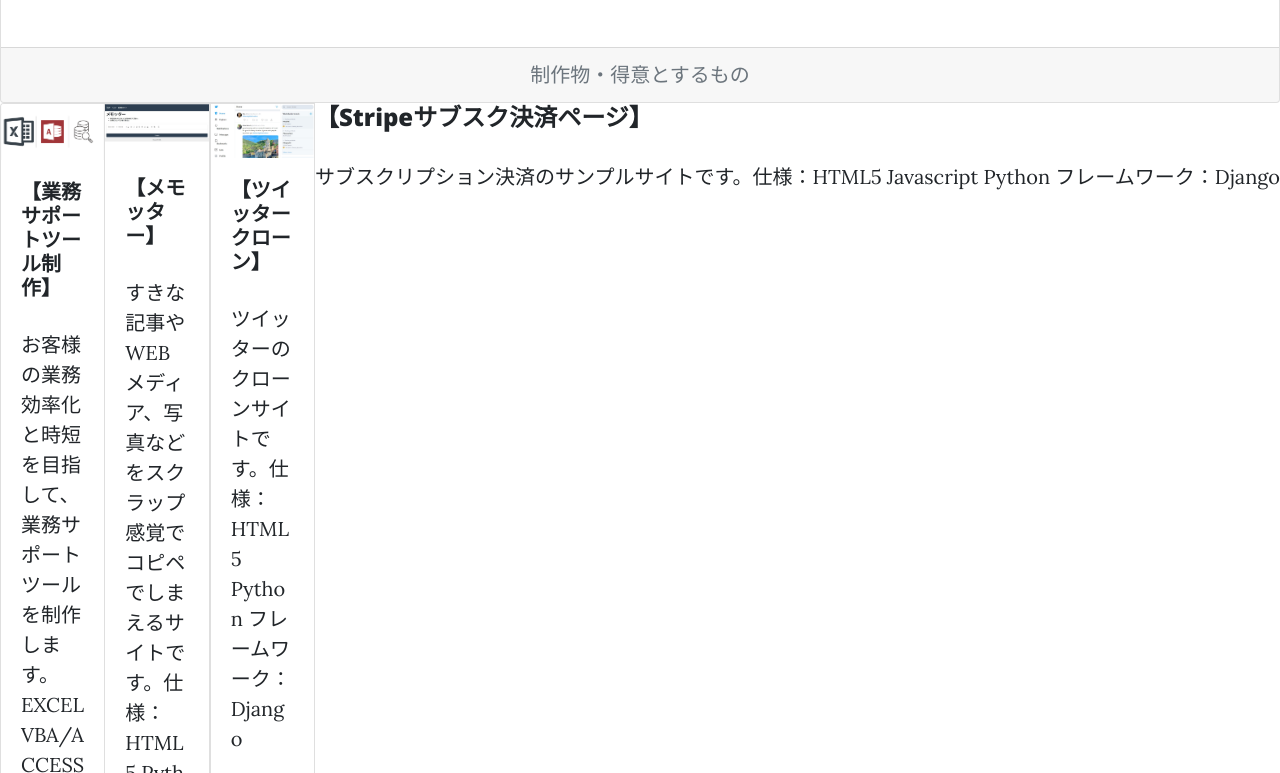
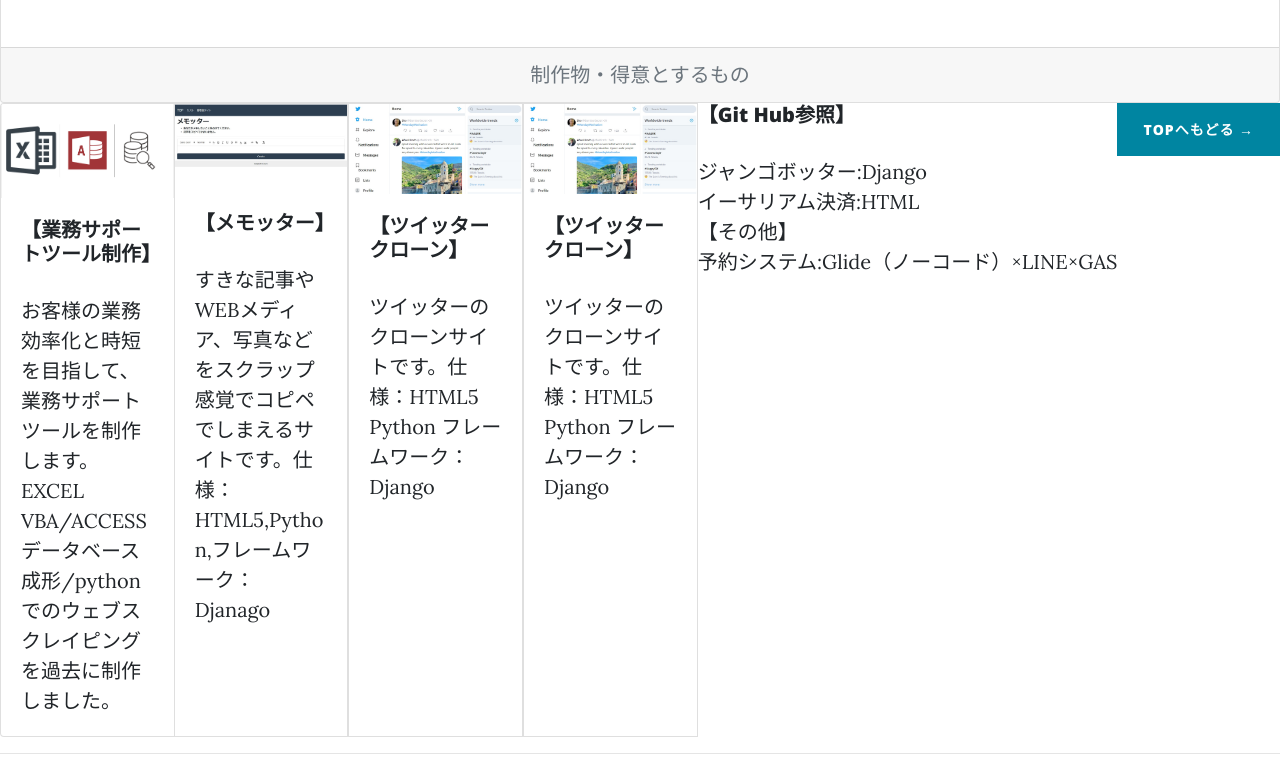
Before and after one commit to yasuto-dev/portfolio2, a website: page index.html in a window 1280 px wide. Shown: the part 1207-1980 px from the top of the page. Drawn offline with nearby package versions, Linux system fonts and the light colour scheme.

Commit message:
Update index.html
add

```diff
--- a/index.html
+++ b/index.html
@@ -1,4 +1,3 @@
-
 <!DOCTYPE html>
 <html lang="ja">
 
@@ -97,8 +96,8 @@
 制作物・得意とするもの
     </div>
   </div>
-  <!-- Main Content-cards -->
-        <div class="card-group">
+
+    <div class="card-group">
           <div class="card">
                     <img class="card-img-top" src="./img/icon.png" alt="">
 
@@ -131,12 +130,20 @@
           <div>
        </div>
 
-       <div>
-          <a href="https://django-stripe-sample.herokuapp.com/">
+          <div class="card">
+                              <img class="card-img-top" src="./img/twitter_clone.jpg" alt="">
 
-              <h4>【Stripeサブスク決済ページ】</h4>
-              <p>サブスクリプション決済のサンプルサイトです。仕様：HTML5 Javascript Python フレームワーク：Django</p>
+          <a href="https://twitter-clone-yasuto.herokuapp.com/">
+
+            <div class="card-body">
+              <h5 class="card-title">【ツイッタークローン】</h5>
+              <p class="card-text">ツイッターのクローンサイトです。仕様：HTML5 Python フレームワーク：Django</p>
+              </a>
+            </div>
+          </div>
+          <div>
        </div>
+
 
         <div>
           <a href="https://github.com/yasuto-dev">
```
